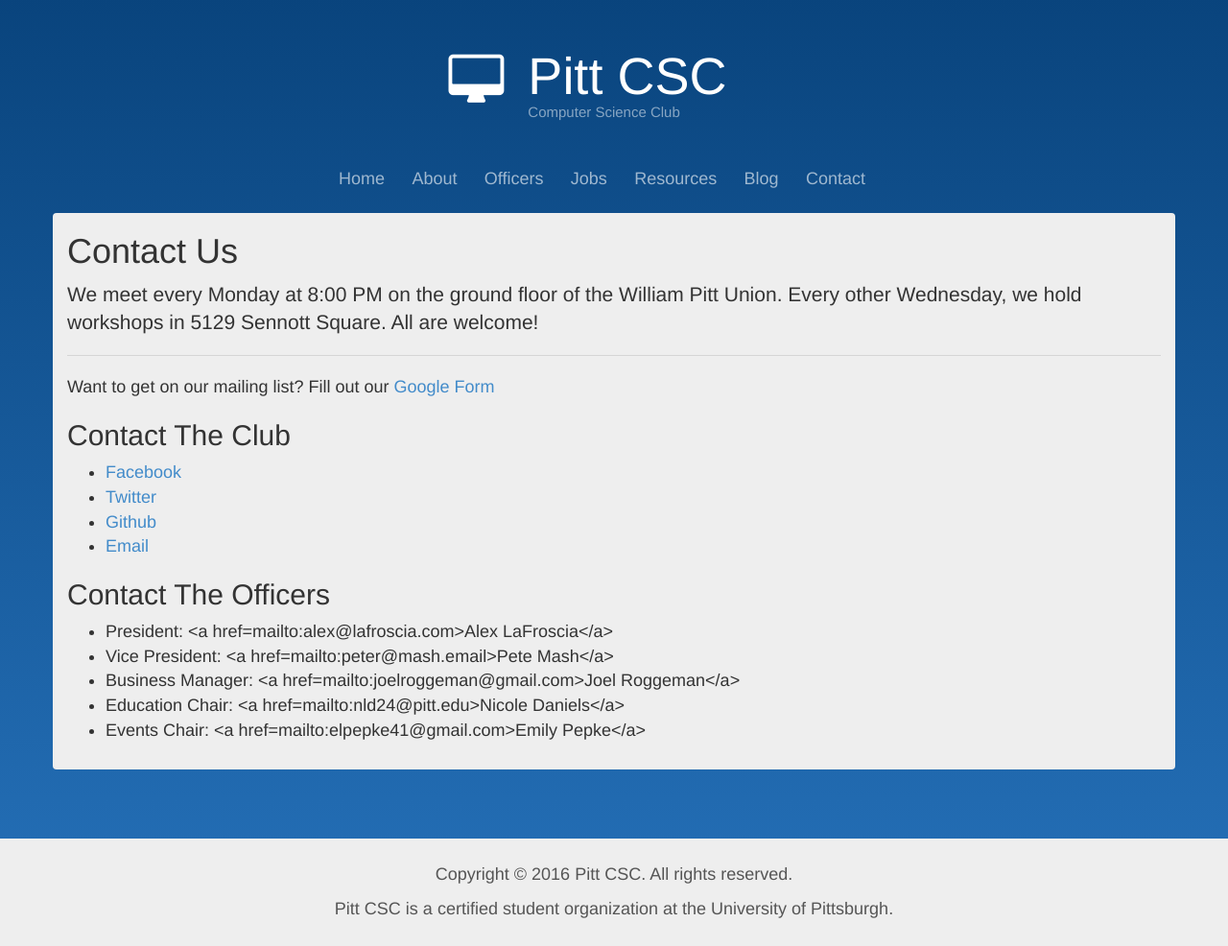
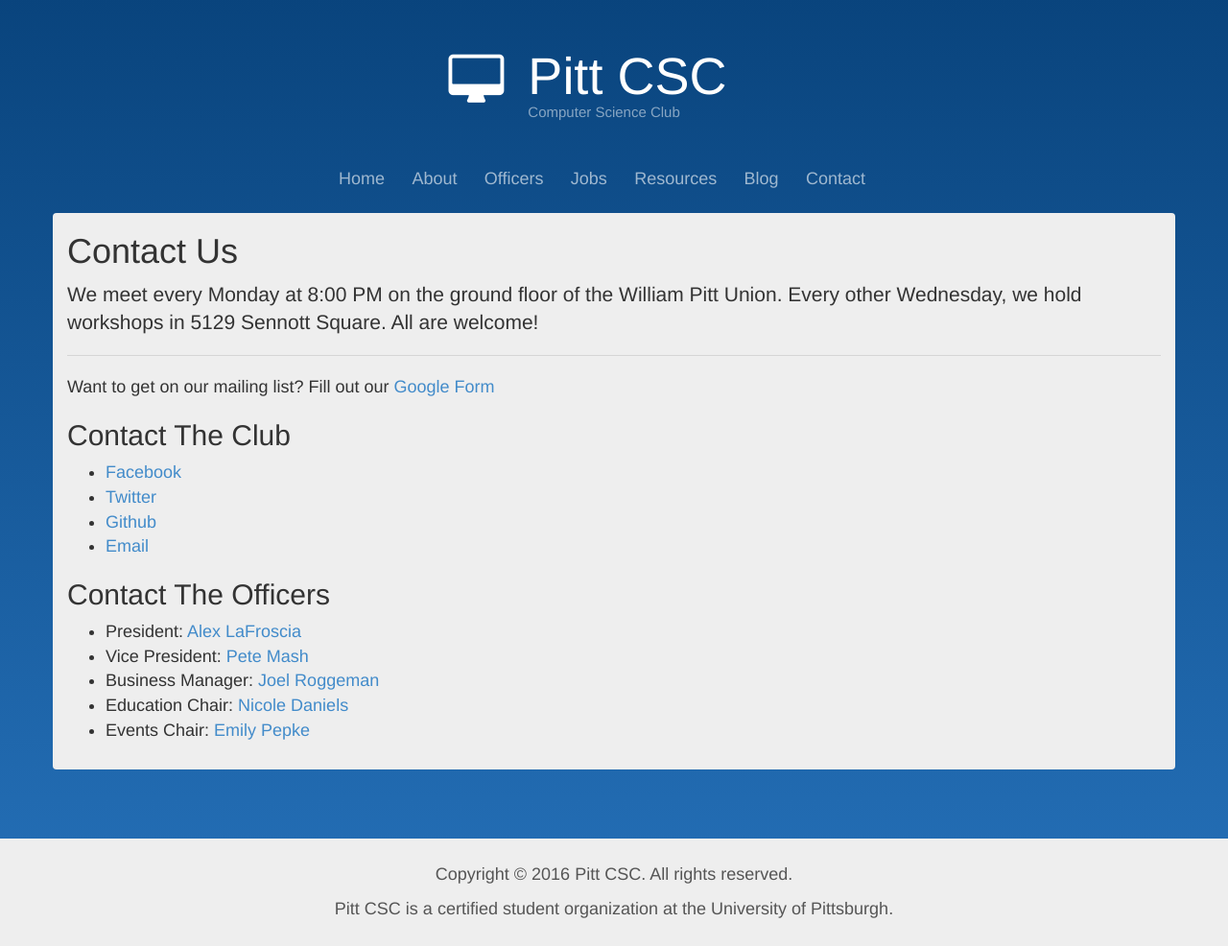
Before and after one commit to pittcsc/old-pittcsc-website-archived, a Jekyll site: the page built from pages/contact.md, in a window 1280 px wide. Shown: the whole page at 96% size. Built offline with Jekyll 4.4.1, drawn with Linux system fonts in a browser that asks for light colours; nearby versions of some CDN libraries.

Commit message:
Fix officer contact link

```diff
--- a/pages/contact.md
+++ b/pages/contact.md
@@ -20,6 +20,6 @@
 
 <ul>
 {% for officer in site.data.officers %}
-  <li>{{officer.title}}: <a href=mailto:{{officer.email}}>{{officer.name}}</a></li>
+  <li>{{officer.title}}: <a href='mailto:{{officer.email}}'>{{officer.name}}</a></li>
 {% endfor %}
 </ul>
```
